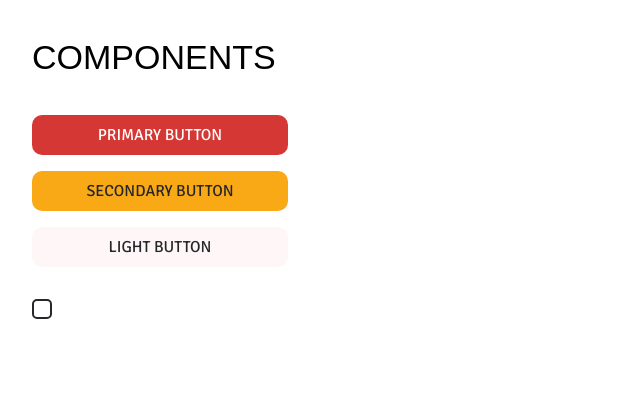
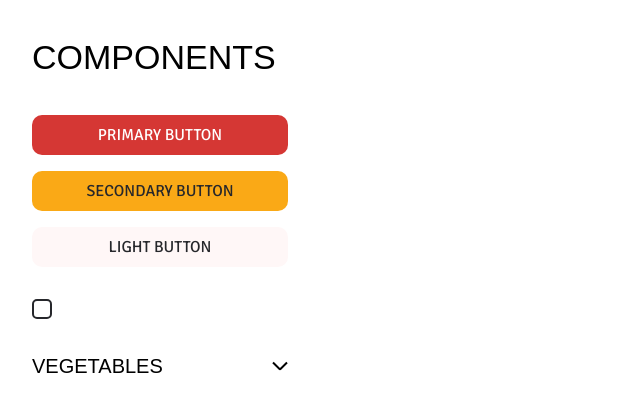
Before and after one commit to andresilva-cc/customburger, a Nuxt app: page /components in a window 1280 px wide. Shown: the top 412 px of the page, without its empty margins (0-640 px from the left). Built offline with nearby package versions, Linux system fonts and the light colour scheme; a web font is replaced by a local one.

Commit message:
feat: expansion panel component

```diff
--- /dev/null
+++ b/components/CbExpansionPanel.vue
@@ -0,0 +1,41 @@
+<script setup lang="ts">
+import { computed } from 'vue'
+
+const props = withDefaults(
+  defineProps<{
+    modelValue: boolean
+  }>(),
+  {}
+)
+
+const emit = defineEmits<{(e: 'update:modelValue', value: boolean): void}>()
+
+const isExpanded = computed({
+  get () {
+    return props.modelValue
+  },
+  set (value) {
+    emit('update:modelValue', value)
+  }
+})
+
+function toggleIsExpanded () {
+  isExpanded.value = !isExpanded.value
+}
+</script>
+
+<template>
+  <div class="flex flex-col gap-4 overflow-hidden">
+    <button type="button" class="flex items-center justify-between" @click="toggleIsExpanded">
+      <div class="uppercase font-heading text-xl">
+        <slot name="title" />
+      </div>
+      <ChevronIcon class="w-4 h-4 transition duration-300 ease-in-out" :class="{ 'rotate-180': isExpanded }" />
+    </button>
+    <ExpansionTransition>
+      <div v-show="isExpanded" class="duration-300 ease-in-out">
+        <slot name="content" />
+      </div>
+    </ExpansionTransition>
+  </div>
+</template>
--- /dev/null
+++ b/components/ChevronIcon.vue
@@ -0,0 +1,5 @@
+<template>
+  <svg xmlns="http://www.w3.org/2000/svg" width="16" height="10" fill="none" viewBox="0 0 16 10">
+    <path stroke="currentColor" stroke-width="2" d="M15 1.5 8.707 7.793a1 1 0 0 1-1.414 0L1 1.5" />
+  </svg>
+</template>
--- /dev/null
+++ b/components/ExpansionTransition.vue
@@ -0,0 +1,41 @@
+<script setup lang="ts">
+let initialHeight = ''
+
+function onBeforeEnter (element: HTMLElement) {
+  initialHeight = element.style.height
+}
+
+function onEnter (element: HTMLElement) {
+  const offset = `${element.offsetHeight}px`
+  element.style.height = '0'
+
+  requestAnimationFrame(() => {
+    element.style.height = offset
+  })
+}
+
+function onLeave (element: HTMLElement) {
+  initialHeight = element.style.height
+  element.style.height = `${element.offsetHeight}px`
+
+  requestAnimationFrame(() => (element.style.height = '0'))
+}
+
+function resetHeight (element: HTMLElement) {
+  if (initialHeight != null) { element.style.height = initialHeight }
+}
+</script>
+
+<template>
+  <Transition
+    @before-enter="onBeforeEnter"
+    @enter="onEnter"
+    @after-enter="resetHeight"
+    @leave="onLeave"
+    @enter-cancelled="resetHeight"
+    @after-leave="resetHeight"
+    @leave-cancelled="resetHeight"
+  >
+    <slot />
+  </Transition>
+</template>
--- a/pages/components.vue
+++ b/pages/components.vue
@@ -2,6 +2,7 @@
 import { ref } from 'vue'
 
 const checked = ref(false)
+const isExpanded = ref(false)
 </script>
 
 <template>
@@ -20,8 +21,21 @@ const checked = ref(false)
         Light Button
       </CbButton>
     </div>
-    <div class="flex gap-4 mt-8">
+    <div class="mt-8">
       <CbCheckbox v-model="checked" />
+    </div>
+    <div class="mt-8 w-64">
+      <CbExpansionPanel v-model="isExpanded">
+        <template #title>
+          Vegetables
+        </template>
+        <template #content>
+          <div>Lettuce</div>
+          <div>Tomato</div>
+          <div>Onions</div>
+          <div>Picles</div>
+        </template>
+      </CbExpansionPanel>
     </div>
   </div>
 </template>
```
